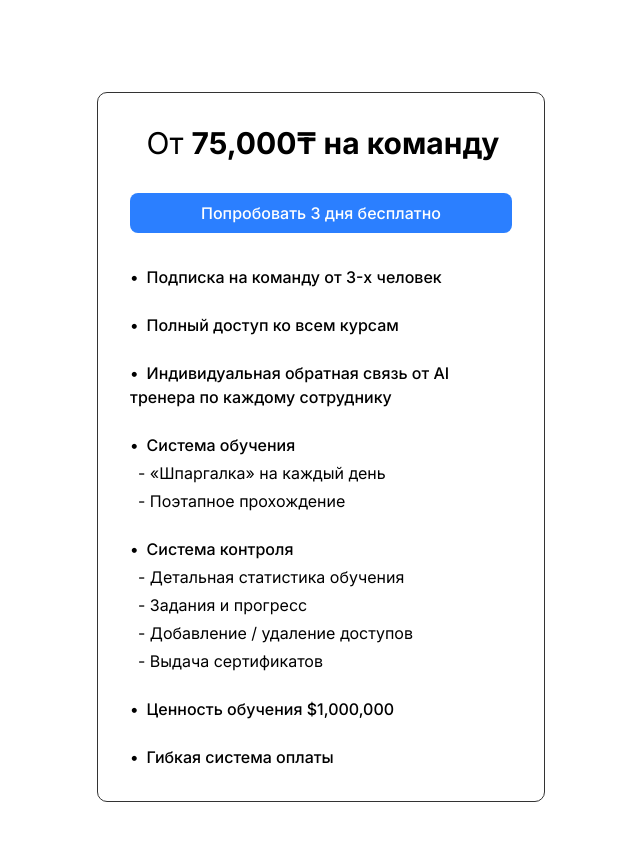
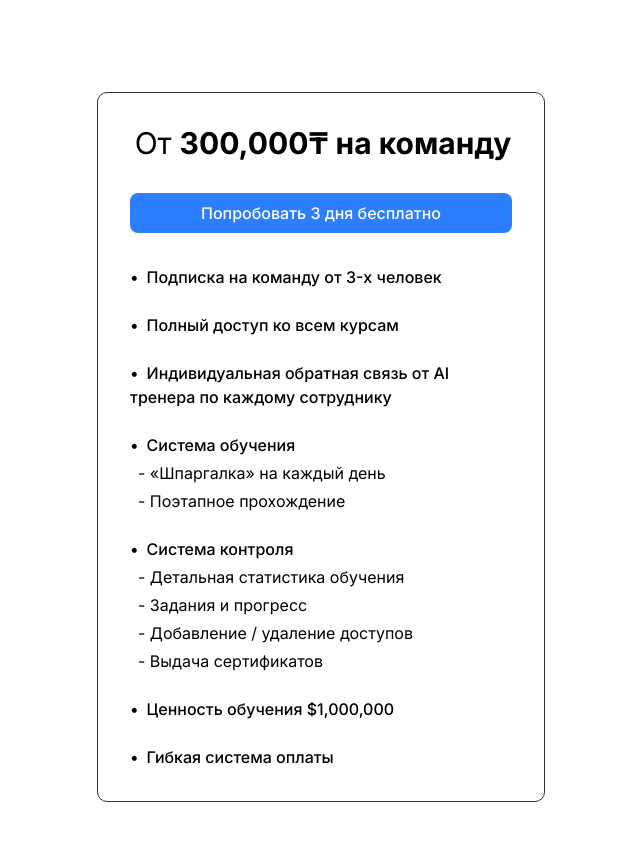
Before and after one commit to yernar-tursyn/u.karada, a Next.js app: page / in a window 1280 px wide. Shown: the part 4250-5091 px from the top of the page, without its empty margins (319-959 px from the left). Built offline with nearby package versions, Linux system fonts and the light colour scheme.

Commit message:
fixed price u karada

```diff
--- a/components/pricing-plans.tsx
+++ b/components/pricing-plans.tsx
@@ -12,7 +12,7 @@ export default function PricingPlans() {
   // Single pricing plan - removed title "Команда"
   const plan = {
     id: 1,
-    price: "75,000₸ на команду",
+    price: "300,000₸ на команду",
     period: "От",
     features: [
       { text: "Подписка на команду от 3-х человек", highlight: true },
```
